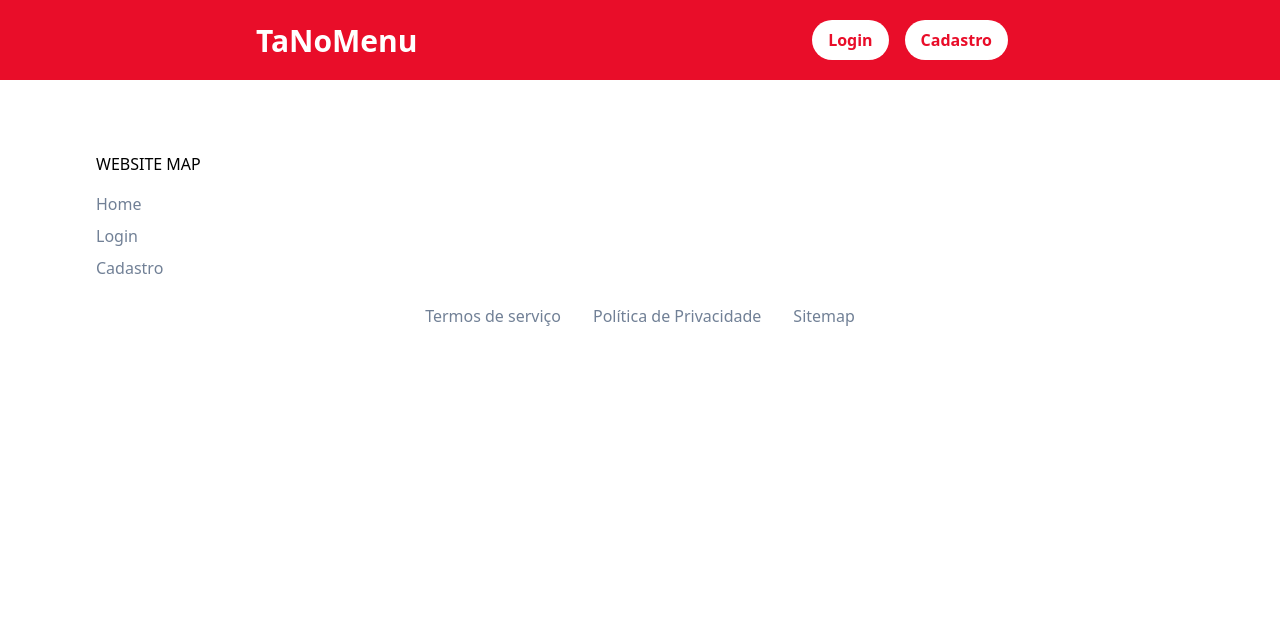
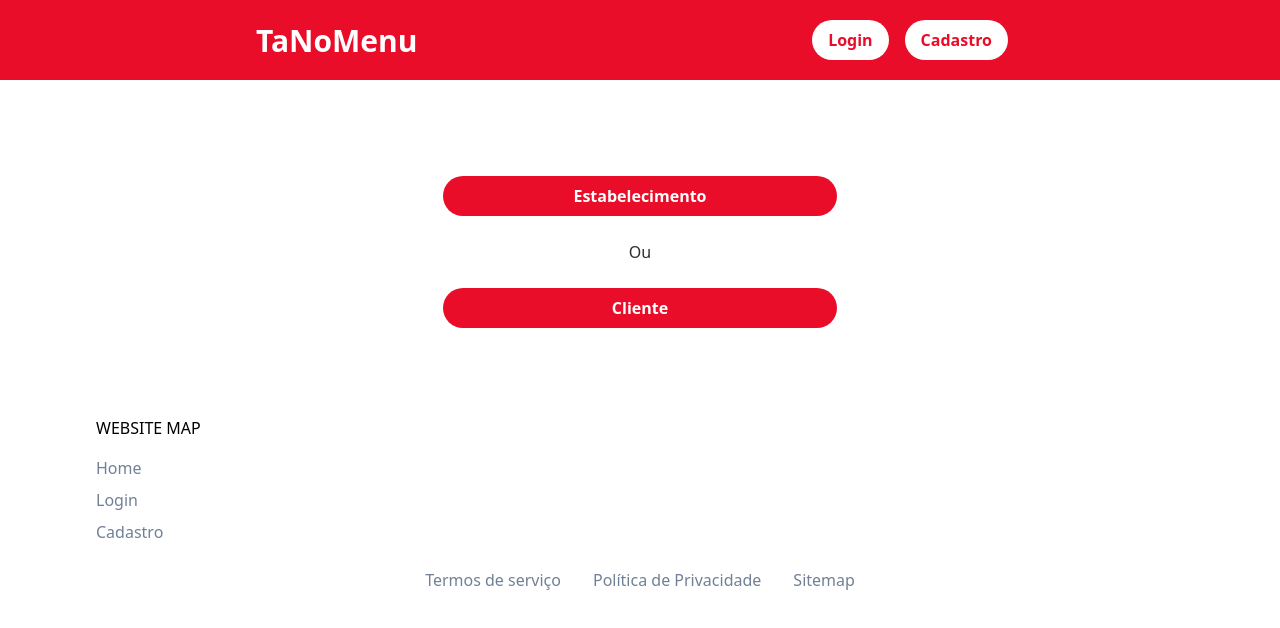
Before and after one commit to Xandowns/tanomenu-front, a React (Create React App) app: page /opcao-login in a window 1280 px wide. Shown: the top 628 px of the page. Built offline with nearby package versions, Linux system fonts and the light colour scheme.

Commit message:
Refactoring routes

```diff
--- a/src/pages/Dashboard/index.jsx
+++ b/src/pages/Dashboard/index.jsx
@@ -21,7 +21,7 @@ const Dashboard = () => {
     <>
       <div className="flex justify-between md:px-32 md:py-6 pl-8 py-3">
         <Link
-          to="/newrecipe"
+          to="/dashboard/newrecipe"
           className="bg-primary mt-8 px-4 py-2 rounded-full text-white font-bold "
         >
           Adicionar Prato
--- a/src/pages/LoginOpt/index.jsx
+++ b/src/pages/LoginOpt/index.jsx
@@ -8,14 +8,14 @@ const LoginOpt = () => {
   return (
     <div className="flex flex-col mx-auto justify-center p-4 lg:w-4/12 lg:mt-20">
       <Link
-        to="/login-estabelecimento"
+        to="/opcao-login/login-estabelecimento"
         className=" bg-primary p-2 rounded-full text-white font-bold text-center"
       >
         Estabelecimento
       </Link>
       <a className="text-dark_grey m-6 text-center">Ou</a>
       <Link
-        to="/login-cliente"
+        to="/opcao-login/login-cliente"
         className=" bg-primary p-2 rounded-full text-white font-bold text-center"
       >
         Cliente
--- a/src/pages/NewRecipe/index.jsx
+++ b/src/pages/NewRecipe/index.jsx
@@ -27,7 +27,7 @@ const NewRecipe = () => {
 
   const notify = () =>
     toast.success(
-      '😎👍 Aluno adicionado. Você sera redirecionado para o dashboard',
+      '😎👍 Prato adicionado. Você sera redirecionado para o dashboard',
       {
         position: 'top-right',
         autoClose: 4000,
--- a/src/pages/SignupOpt/index.jsx
+++ b/src/pages/SignupOpt/index.jsx
@@ -8,14 +8,14 @@ const SignupOpt = () => {
   return (
     <div className="flex flex-col mx-auto justify-center p-4 lg:w-4/12 lg:mt-20">
       <Link
-        to="/cadastro-restaurante"
+        to="/opcao-cadastro/cadastro-restaurante"
         className=" bg-primary p-2 rounded-full text-white font-bold text-center"
       >
         Estabelecimento
       </Link>
       <a className="text-dark_grey m-6 text-center">Ou</a>
       <Link
-        to="/login-cliente"
+        to="/opcao-cadastro/login-cliente"
         className=" bg-primary p-2 rounded-full text-white font-bold text-center"
       >
         Cliente
--- a/src/routes.js
+++ b/src/routes.js
@@ -13,19 +13,19 @@ import Pedidos from './pages/Pedidos';
 import LoginClient from './pages/LoginClient';
 import LoginOpt from './pages/LoginOpt';
 import SignupOpt from './pages/SignupOpt';
+import ClientRegist from './pages/ClientRegist';
 
 const Routes = () => (
   <Switch>
     <Route exact path="/" component={Home} />
-    <Route path="/login-estabelecimento" component={Login} />
-    <Route path="/opcaologin" component={LoginOpt} />
-    <Route path="/login-cliente" component={LoginClient} />
-    <Route path="/opcaocadastro" component={SignupOpt} />
+    <Route path="/opcao-login" component={LoginOpt} />
+    <Route path="/opcao-login/login-estabelecimento" component={Login} />
+    <Route path="/opcao-login/login-cliente" component={LoginClient} />
+    <Route path="/opcao-cadastro" component={SignupOpt} />
+    <Route path="/opcao-cadastro/cadastro-restaurante" component={Signup} />
     <Route exact path="/dashboard" component={Dashboard} />
     <Route path="/dashboard/pedidos" component={Pedidos} />
-    <Route path="/cadastro-restaurante" component={Signup} />
-    <Route path="/newrecipe" component={NewRecipe} />
-    <Route path="/newinstructor" component={NewInstructor} />
+    <Route path="/dashboard/newrecipe" component={NewRecipe} />
   </Switch>
 );
 
```
